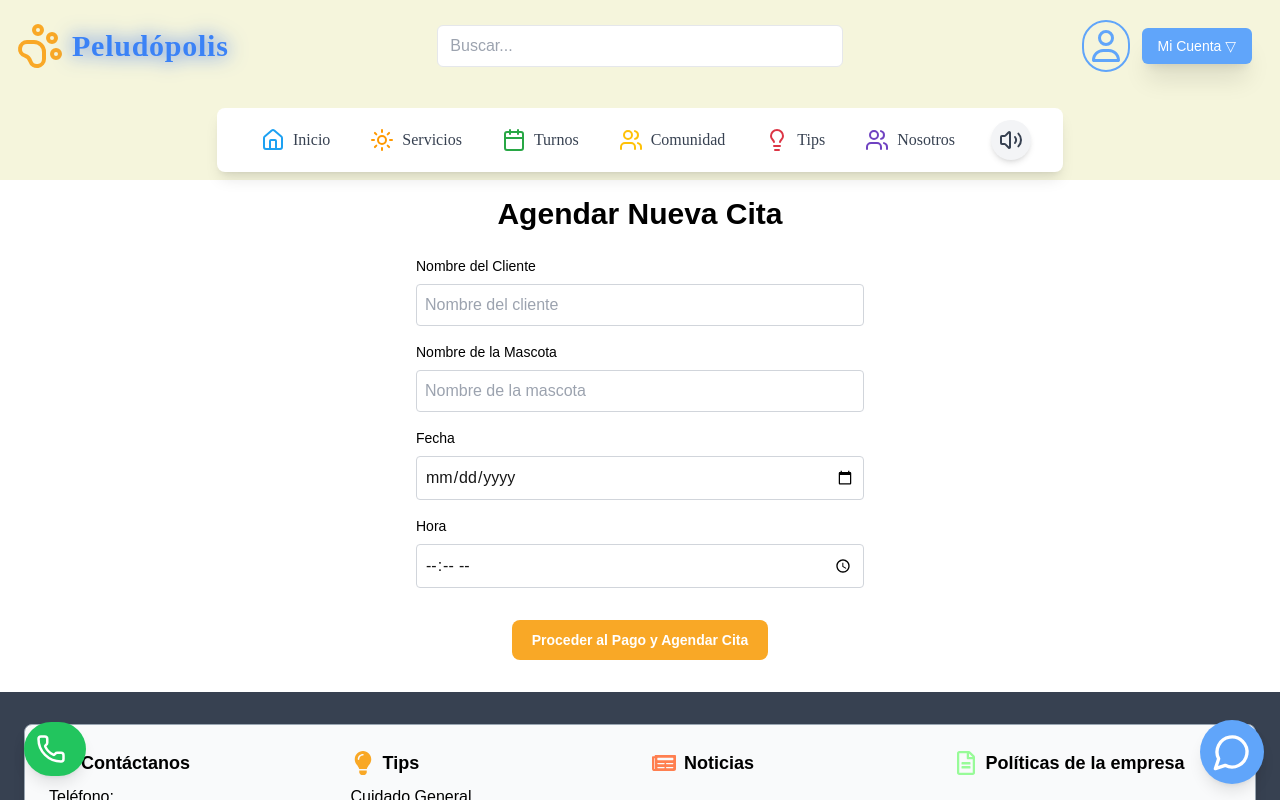
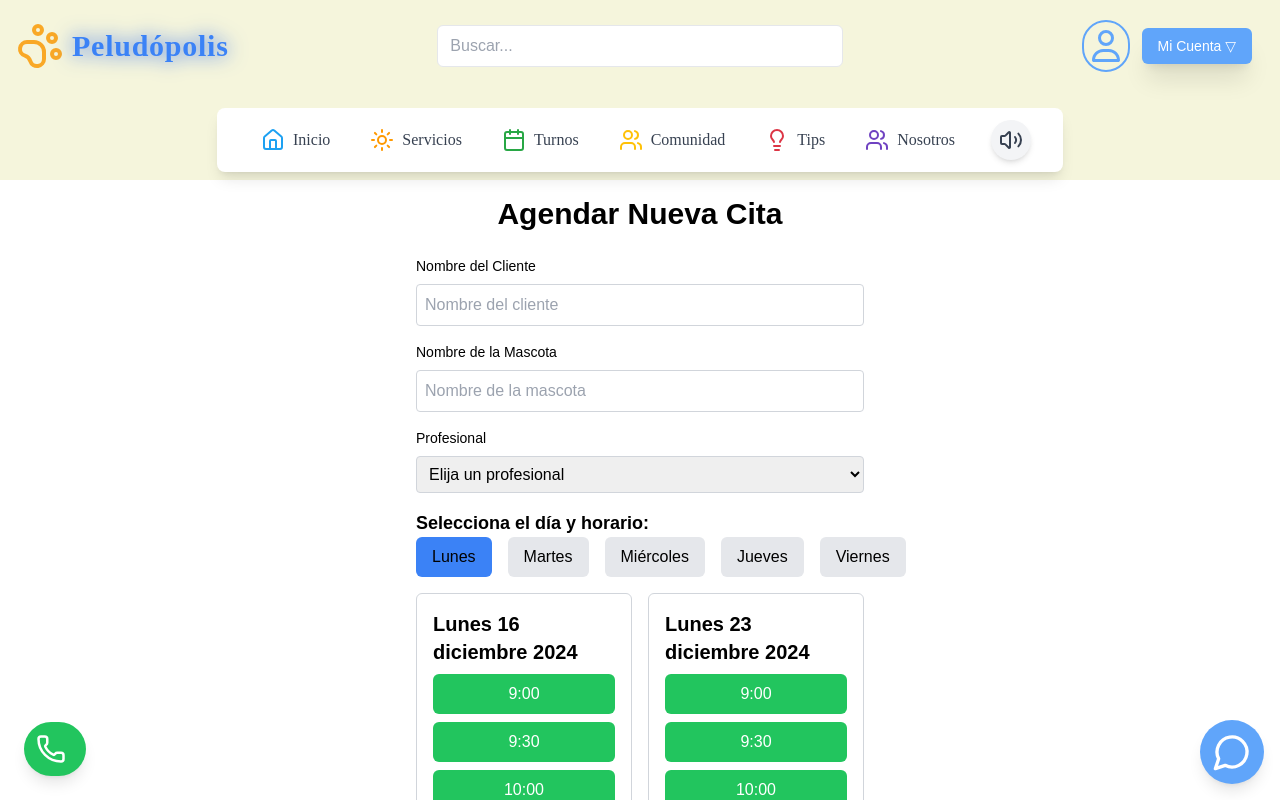
Before and after one commit to peludopolis/peludopolis, a Next.js app in the folder Front/: page /appointments/new in a window 1280 px wide. Shown: the top 800 px of the page. Built offline with nearby package versions, Linux system fonts and the light colour scheme.

Commit message:
Modificacion de turnos

```diff
--- a/Front/app/appointments/new/page.tsx
+++ b/Front/app/appointments/new/page.tsx
@@ -2,30 +2,71 @@
 
 import React, { useState } from 'react';
 import { useRouter } from 'next/navigation';
+import { format, addWeeks, startOfWeek, addDays } from 'date-fns';
+import { es } from 'date-fns/locale';
+import { Slot, AvailableSlots } from '../../interfaces/index';
 
 const NewAppointmentPage: React.FC = () => {
-  const [formData, setFormData] = useState({ name: '', petName: '', date: '', time: '' });
+  const [formData, setFormData] = useState({
+    name: '',
+    petName: '',
+    professional: '',
+    date: '',
+    time: '',
+  });
+
+
+  const [selectedSlot, setSelectedSlot] = useState<Slot | null>(null);
+  const [availableSlots, setAvailableSlots] = useState<AvailableSlots>({});
+
   const router = useRouter();
+  const professionals = ['Elija un profesional', 'Dr Iván', 'Dr Miguel', 'Dr Marco'];
 
-  const handleChange = (e: React.ChangeEvent<HTMLInputElement>) => {
+  const handleChange = (e: React.ChangeEvent<HTMLInputElement | HTMLSelectElement>) => {
     setFormData({
       ...formData,
       [e.target.name]: e.target.value,
     });
   };
 
-  //este codigo simula el pago sin una respuesta exitosa o sea sin necesidad de conectarse a la base de datos
+  const handleSelectSlot = (date: string, time: string) => {
+    const slotKey = `${date} ${time}`;
+    if (availableSlots[slotKey] === 'occupied') {
+      return;
+    }
+
+    const selectedSlotData: Slot = {
+      date,
+      time,
+      name: formData.name,
+      petName: formData.petName,
+      professional: formData.professional,
+    };
+
+    setSelectedSlot(selectedSlotData);
+
+    setAvailableSlots((prev) => {
+      const newSlots = { ...prev };
+      Object.keys(newSlots).forEach((key) => {
+        if (newSlots[key] === 'occupied') {
+          newSlots[key] = 'available';
+        }
+      });
+      newSlots[slotKey] = 'occupied';
+      return newSlots;
+    });
+  };
+
   const handleSubmit = async (e: React.FormEvent) => {
     e.preventDefault();
     try {
-      const response = { ok: true }; // Cambia esto para probar la redirección
+      const response = { ok: true };
 
       if (response.ok) {
         console.log('Cita creada con éxito, redirigiendo...');
         router.push(
           `/appointments/payment?${new URLSearchParams(formData).toString()}`
         );
-
       } else {
         console.error('Error al crear la cita');
         alert('Hubo un problema al crear la cita. Por favor, inténtalo de nuevo.');
@@ -36,30 +77,38 @@ const NewAppointmentPage: React.FC = () => {
     }
   };
 
-  //Cuando la pasarela de pago la tengamos lista aqui la vamos a configurar:
-  /*const handleSubmit = async (e: React.FormEvent) => {
-    e.preventDefault();
-    try {
-      const response = await fetch('http://localhost:3000/api/appointments', { // Cambiar cuando esté listo el backend
-        method: 'POST',
-        headers: {
-          'Content-Type': 'application/json',
-        },
-        body: JSON.stringify(formData),
+  const generateDates = () => {
+    const today = new Date();
+    const startOfCurrentWeek = startOfWeek(today, { weekStartsOn: 1 });
+    const week1 = addWeeks(startOfCurrentWeek, 1);
+    const week2 = addWeeks(startOfCurrentWeek, 2);
+
+    const daysOfWeek = ['lunes', 'martes', 'miércoles', 'jueves', 'viernes'];
+
+    const generateWeek = (startDate: Date) => {
+      return daysOfWeek.map((day, index) => {
+        const currentDay = addDays(startDate, index);
+        return { day, date: currentDay };
       });
-      if (response.ok) {
-        // Redirige a la página de pago con los datos de la cita
-        router.push(
-          `/appointments/payment?${new URLSearchParams(formData).toString()}`
-        );
-      } else {
-        console.error('Error al crear la cita');
-      }
-    } catch (error) {
-      console.error('Error al enviar la cita:', error);
-    }
-  };*/
+    };
 
+    return {
+      week1: generateWeek(week1),
+      week2: generateWeek(week2),
+    };
+  };
+
+  const { week1, week2 } = generateDates();
+  const [selectedDay, setSelectedDay] = useState<string>('lunes');
+
+  const handleDayClick = (day: string) => {
+    setSelectedDay(day);
+  };
+
+  const getDatesForDay = (day: string) => {
+    const dates = [...week1, ...week2].filter((d) => d.day === day);
+    return dates;
+  };
 
   return (
     <div className="container mx-auto px-4">
@@ -90,36 +139,85 @@ const NewAppointmentPage: React.FC = () => {
           />
         </div>
         <div>
-          <label className="text-black block mb-2 text-sm font-medium">Fecha</label>
-          <input
-            type="date"
-            name="date"
-            value={formData.date}
+          <label className="text-black block mb-2 text-sm font-medium">Profesional</label>
+          <select
+            name="professional"
+            value={formData.professional}
             onChange={handleChange}
-            className="w-full border border-gray-300 p-2 rounded"
+            className="w-full border border-gray-300 p-2 rounded text-black"
             required
-          />
+          >
+            {professionals.map((professional, index) => (
+              <option key={index} value={professional}>
+                {professional}
+              </option>
+            ))}
+          </select>
         </div>
-        <div>
-          <label className="text-black block mb-2 text-sm font-medium">Hora</label>
-          <input
-            type="time"
-            name="time"
-            value={formData.time}
-            onChange={handleChange}
-            className="w-full border border-gray-300 p-2 rounded"
-            required
-          />
+
+        <div className="mb-4">
+          <label className="block text-lg font-semibold text-black">Selecciona el día y horario:</label>
+          <div className="flex space-x-4 mb-4">
+            {['lunes', 'martes', 'miércoles', 'jueves', 'viernes'].map((day, index) => (
+              <button
+                key={index}
+                type="button"
+                onClick={() => handleDayClick(day)}
+                className={`${
+                  selectedDay === day ? 'bg-blue-500' : 'bg-gray-200'
+                } text-black px-4 py-2 rounded-md w-full`}
+              >
+                {day.charAt(0).toUpperCase() + day.slice(1)}
+              </button>
+            ))}
+          </div>
+
+          <div className="grid grid-cols-1 md:grid-cols-2 gap-4 mt-4">
+            {getDatesForDay(selectedDay).map((d, index) => (
+              <div key={index} className="border border-gray-300 p-4 rounded-md">
+                <h3 className="text-black text-xl font-bold">{`${d.day.charAt(0).toUpperCase() + d.day.slice(1)} ${format(new Date(d.date), 'd MMMM yyyy', { locale: es })}`}</h3>
+                {['9:00', '9:30', '10:00', '10:30', '11:00', '11:30', '12:00', '12:30', '13:00', '13:30', '14:00', '14:30', '15:00'].map((time, timeIndex) => {
+                  const slotKey = `${format(new Date(d.date), 'd MMMM yyyy', { locale: es })} ${time}`;
+                  const isOccupied = availableSlots[slotKey] === 'occupied';
+                  return (
+                    <button
+                      key={timeIndex}
+                      type="button"
+                      onClick={() => handleSelectSlot(format(new Date(d.date), 'd MMMM yyyy', { locale: es }), time)}
+                      className={`${
+                        isOccupied ? 'bg-red-500' : 'bg-green-500'
+                      } text-white p-2 rounded-md w-full mt-2`}
+                      disabled={isOccupied}
+                    >
+                      {time}
+                    </button>
+                  );
+                })}
+              </div>
+            ))}
+          </div>
         </div>
-        <div className="flex justify-center">
+
+        {selectedSlot && (
+          <div className="mt-6 border p-4 rounded-lg bg-gray-50">
+            <h3 className="text-lg font-bold text-black">Detalles de la Cita:</h3>
+            <p className='text-black'><strong>Cliente:</strong> {selectedSlot.name}</p>
+            <p className='text-black'><strong>Mascota:</strong> {selectedSlot.petName}</p>
+            <p className='text-black'><strong>Profesional:</strong> {selectedSlot.professional}</p>
+            <p className='text-black'><strong>Fecha:</strong> {selectedSlot.date}</p>
+            <p className='text-black'><strong>Hora:</strong> {selectedSlot.time}</p>
+          </div>
+        )}
+
+        <div className="mt-6">
           <button
             type="submit"
-            className="text-white bg-primary hover:bg-blue-800 focus:ring-4 focus:outline-none focus:ring-blue-300 font-bold rounded-lg text-sm w-full sm:w-auto px-5 py-2.5 text-center m-4"
-            >
-              Proceder al Pago y Agendar Cita
+            className="w-full bg-blue-500 text-white p-3 rounded-lg"
+            disabled={!selectedSlot}
+          >
+            Agendar Cita
           </button>
         </div>
-
       </form>
     </div>
   );
--- a/Front/app/interfaces/index.ts
+++ b/Front/app/interfaces/index.ts
@@ -57,3 +57,15 @@ interface Credential {
   id: number;
   password: string;
 }
+
+export interface Slot {
+  name: string;
+  petName: string;
+  professional: string;
+  date: string;
+  time: string;
+}
+
+export interface AvailableSlots {
+  [key: string]: 'available' | 'occupied';
+}
--- a/Front/components/LoginForm/LoginForm.tsx
+++ b/Front/components/LoginForm/LoginForm.tsx
@@ -66,10 +66,10 @@ const router = useRouter(); // Obtiene la función de enrutamiento de Next.js
 return (
 <form className="max-w-sm mx-auto flex flex-col gap-3 m-20" onSubmit={(e) => handleSubmit(e)}>
     <div>
-        <h1 className="m-5 text-center font-bold">Soy Cliente</h1>
-        <h3>Si ya eres parte de Peludópolis. Inicia sesión con tu correo electrónico y contraseña.</h3>
+        <h1 className="m-5 text-center font-bold text-black">Soy Cliente</h1>
+        <h3 className="text-black">Si ya eres parte de Peludópolis. Inicia sesión con tu correo electrónico y contraseña.</h3>
         <label
-        className="block mb-2 text-sm font-medium mt-4"
+        className="block mb-2 text-sm font-medium mt-4 text-black"
         htmlFor="">
             Usuario
         </label>
@@ -87,7 +87,7 @@ return (
 
     <div>
         <label
-        className="block mb-2 text-sm font-medium"
+        className="block mb-2 text-sm font-medium text-black"
         htmlFor="">
             Contraseña
         </label>
--- a/Front/package.json
+++ b/Front/package.json
@@ -12,6 +12,7 @@
     "@fontsource/chewy": "^5.1.0",
     "@fontsource/poppins": "^5.1.0",
     "@fontsource/roboto": "^5.1.0",
+    "date-fns": "^4.1.0",
     "lucide-react": "^0.465.0",
     "next": "^15.0.4",
     "react": "^18.2.0",
```
Also changed, not shown: Front/components/RegisterForm/RegisterForm.tsx (+10 -10 lines), 1 other file (tests, documents, lock files or other folders).
